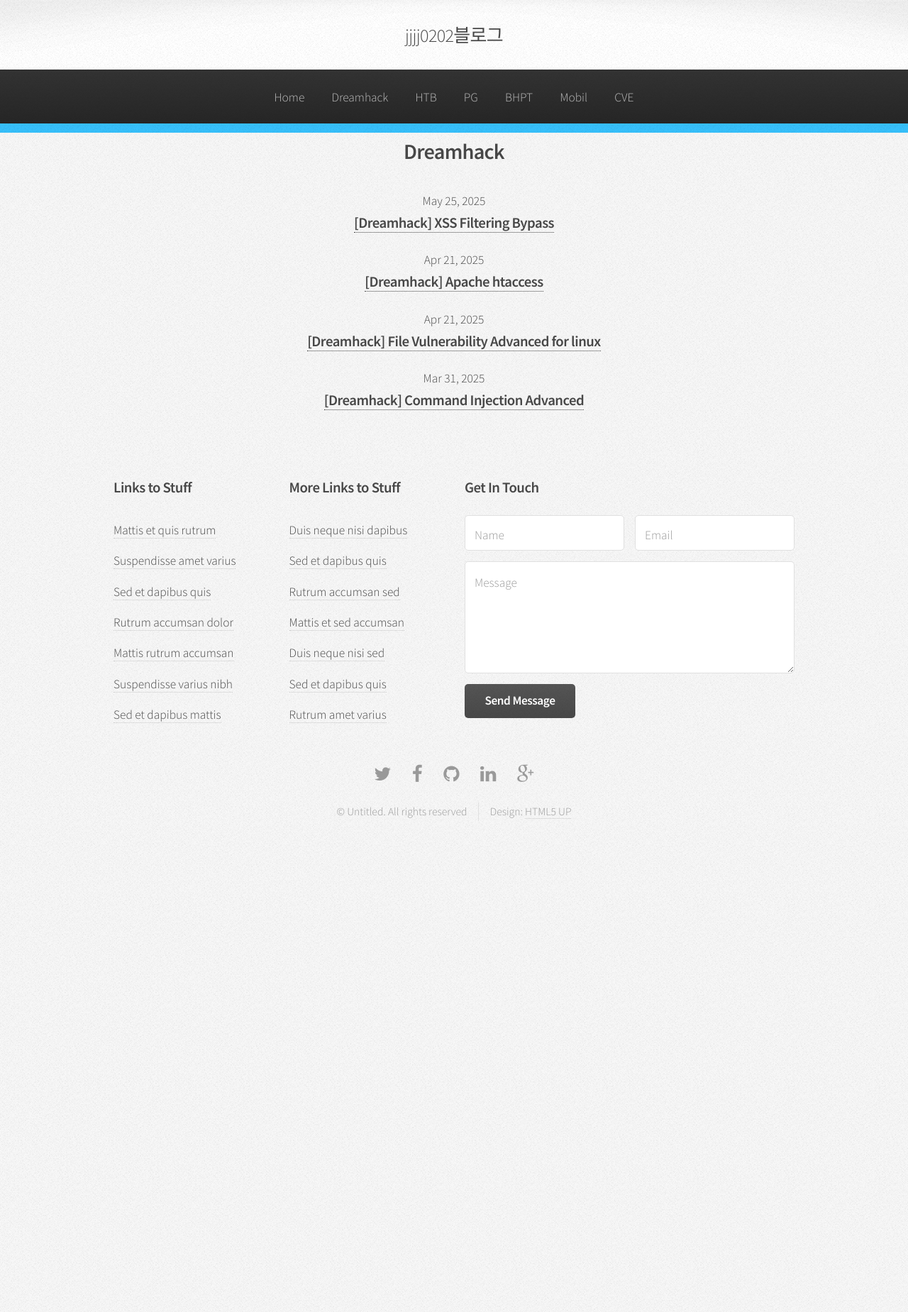
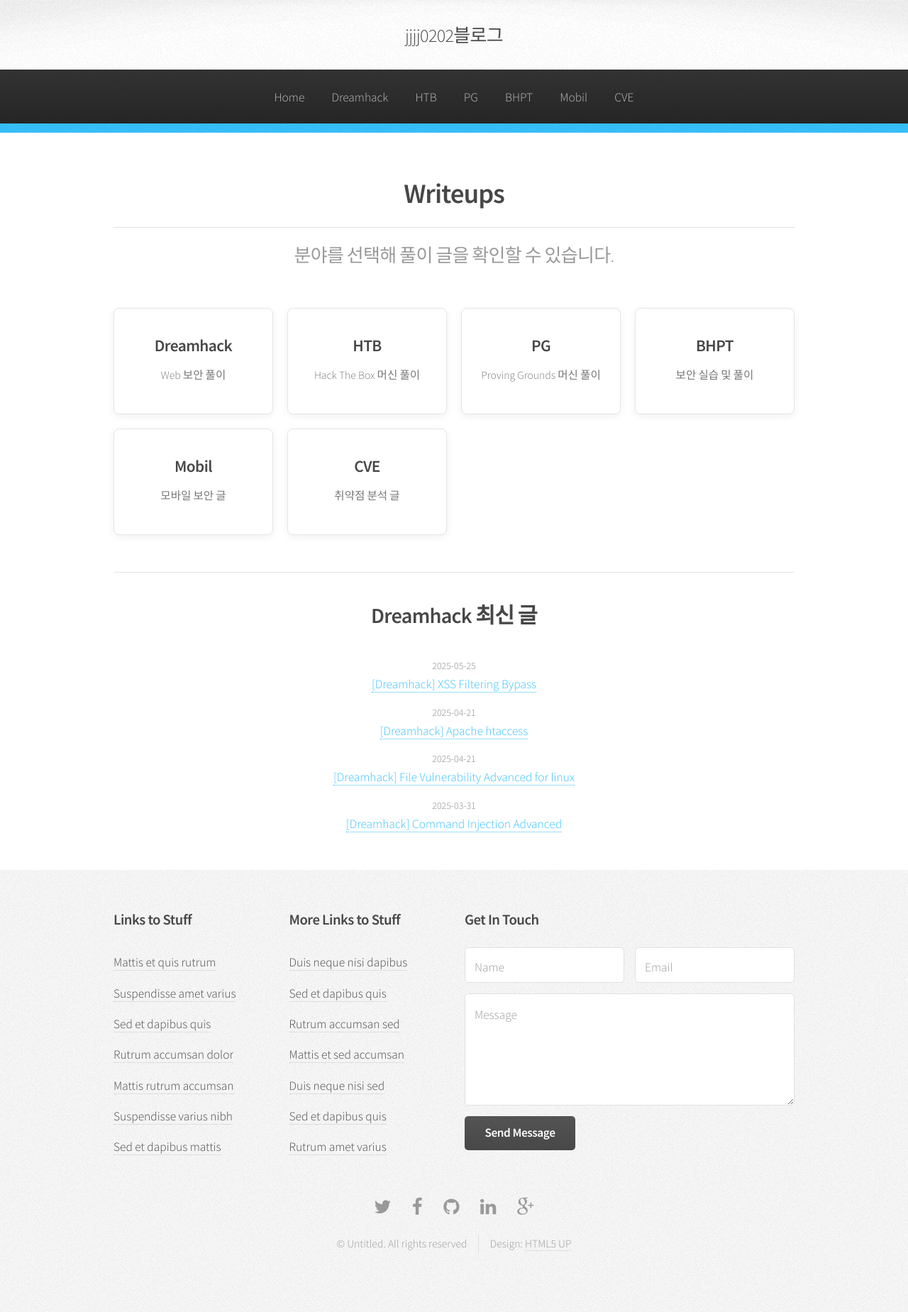
Before and after one commit to jjjj0202/jjjj0202.github.io, a Jekyll site: the page built from index.markdown, in a window 1280 px wide. Shown: the whole page at 71% size. Built offline with Jekyll 4.4.1, drawn with Linux system fonts in a browser that asks for light colours; before the commit the page ends 1240 px from its top, so only the background shows below that.

Commit message:
Add security category cards to home page

```diff
--- a/_layouts/home.html
+++ b/_layouts/home.html
@@ -2,33 +2,103 @@
 layout: default
 ---
 
-<div class="home">
-  {%- if page.title -%}
-    <h1 class="page-heading">{{ page.title }}</h1>
-  {%- endif -%}
+<main class="home">
+  <section class="wrapper style1">
+    <div class="container">
+      <header class="major" style="text-align: center;">
+        <h2>Writeups</h2>
+        <p>분야를 선택해 풀이 글을 확인할 수 있습니다.</p>
+      </header>
 
-  {{ content }}
+      <style>
+        .home-categories {
+          display: grid;
+          grid-template-columns: repeat(auto-fit, minmax(210px, 1fr));
+          gap: 20px;
+          margin: 2em 0 3em;
+        }
+        .home-category {
+          display: block;
+          min-height: 150px;
+          padding: 24px;
+          border: 1px solid #e5e5e5;
+          border-radius: 8px;
+          background: #fff;
+          box-shadow: 0 3px 12px rgba(0, 0, 0, .06);
+          color: inherit;
+          text-align: center;
+          text-decoration: none;
+          transition: transform .18s ease, box-shadow .18s ease;
+        }
+        .home-category:hover {
+          transform: translateY(-4px);
+          box-shadow: 0 8px 20px rgba(0, 0, 0, .12);
+        }
+        .home-category h3 {
+          margin: .35em 0;
+          font-size: 1.35em;
+          font-weight: 600;
+        }
+        .home-category p {
+          margin: 0;
+          color: #777;
+          font-size: .9em;
+        }
+        .home-recent {
+          margin-top: 2em;
+          padding-top: 2em;
+          border-top: 1px solid #e5e5e5;
+          text-align: center;
+        }
+        .home-recent ul {
+          list-style: none;
+          padding: 0;
+        }
+        .home-recent li {
+          margin: .8em 0;
+        }
+        .home-recent .post-meta {
+          display: block;
+          color: #888;
+          font-size: .8em;
+        }
+      </style>
 
-  {%- if site.posts.size > 0 -%}
-    <h2 class="post-list-heading" style="text-align: center;">{{ page.list_title | default: "Dreamhack" }}</h2>
-    <ul class="post-list" style="text-align: center;">
-      {%- for post in site.posts offset: 0 limit: 4 %}
-      <li>
-        {%- assign date_format = site.minima.date_format | default: "%b %-d, %Y" -%}
-        <span class="post-meta" style="text-align: center;">{{ post.date | date: date_format }}</span>
-        <h3>
-          <a class="post-link" href="{{ post.url | relative_url }}" style="text-align: center;">
-            {{ post.title | escape }}
-          </a>
-        </h3>
-        {%- if site.show_excerpts -%}
-          {{ post.excerpt }}
-        {%- endif -%}
-      </li>
-      {%- endfor -%}
-    </ul>
+      <nav class="home-categories" aria-label="글 분야">
+        <a class="home-category" href="{{ '/blog' | relative_url }}">
+          <h3>Dreamhack</h3><p>Web 보안 풀이</p>
+        </a>
+        <a class="home-category" href="{{ '/blog2' | relative_url }}">
+          <h3>HTB</h3><p>Hack The Box 머신 풀이</p>
+        </a>
+        <a class="home-category" href="{{ '/blog3' | relative_url }}">
+          <h3>PG</h3><p>Proving Grounds 머신 풀이</p>
+        </a>
+        <a class="home-category" href="{{ '/blog4' | relative_url }}">
+          <h3>BHPT</h3><p>보안 실습 및 풀이</p>
+        </a>
+        <a class="home-category" href="{{ '/blog5' | relative_url }}">
+          <h3>Mobil</h3><p>모바일 보안 글</p>
+        </a>
+        <a class="home-category" href="{{ '/blog6' | relative_url }}">
+          <h3>CVE</h3><p>취약점 분석 글</p>
+        </a>
+      </nav>
 
-<!--    <p class="rss-subscribe">subscribe <a href="{{ "/feed.xml" | relative_url }}">via RSS</a></p>-->
-  {%- endif -%}
-
-</div>
+      {%- if site.posts.size > 0 -%}
+        <section class="home-recent">
+          <h2>Dreamhack 최신 글</h2>
+          <ul>
+            {%- assign date_format = site.minima.date_format | default: "%Y-%m-%d" -%}
+            {%- for post in site.posts limit: 4 %}
+              <li>
+                <span class="post-meta">{{ post.date | date: date_format }}</span>
+                <a href="{{ post.url | relative_url }}">{{ post.title | escape }}</a>
+              </li>
+            {%- endfor %}
+          </ul>
+        </section>
+      {%- endif -%}
+    </div>
+  </section>
+</main>
```
